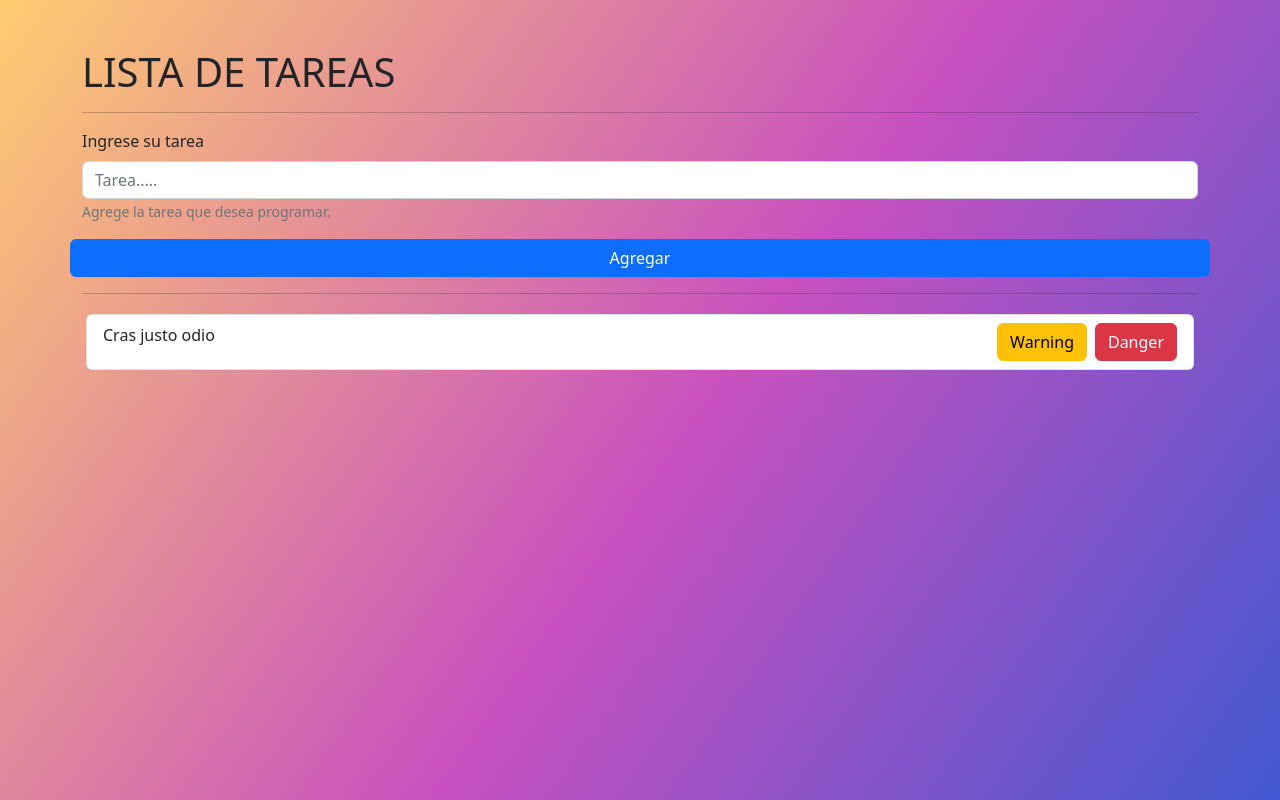
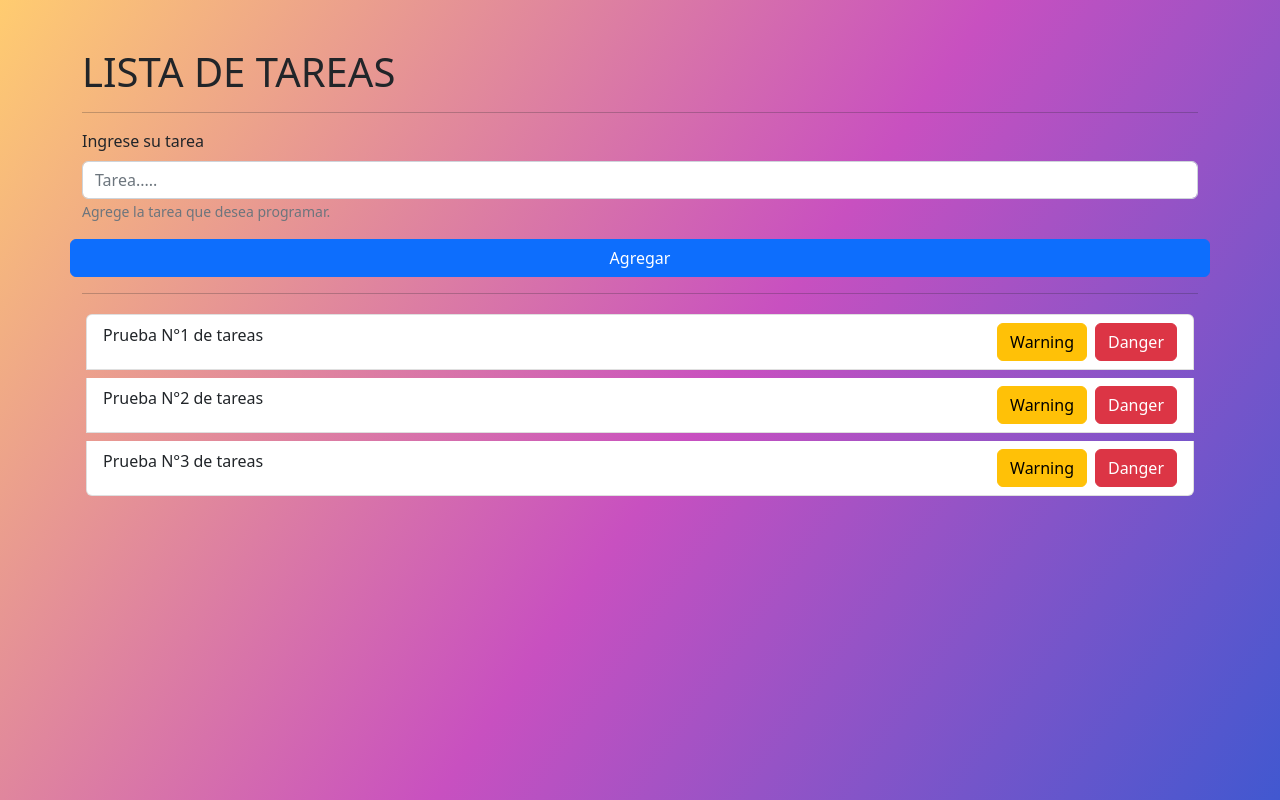
Before and after one commit to jlpereyra22/Lista-Tarea-Front, a React (Create React App) app: page / in a window 1280 px wide. Built offline with nearby package versions, Linux system fonts and the light colour scheme; data requests are answered from the project's data file.

Commit message:
terminado peticion get y reed de items tareas

```diff
--- a/db.json
+++ b/db.json
@@ -1,7 +1,7 @@
 {
-    "tareas":[
-        {"tarea":"Prueba N°1 de tareas"},
-        {"tarea":"Prueba N°2 de tareas"},
-        {"tarea":"Prueba N°3 de tareas"}
-    ]
+  "tareas": [
+    { "nombre": "Prueba N°1 de tareas" },
+    { "nombre": "Prueba N°2 de tareas" },
+    { "nombre": "Prueba N°3 de tareas" }
+  ]
 }
--- a/src/App.jsx
+++ b/src/App.jsx
@@ -12,6 +12,7 @@ function App() {
   useEffect(()=>{
     consultarApi().then((respuesta)=>{
       console.log(respuesta);
+      setTarea(respuesta);
     });
   },[]);
   return (
@@ -23,7 +24,7 @@ function App() {
       </section>
       <AgregarTarea />
       <hr />
-     <Tareas/>
+     <Tareas tarea={tarea}/>
     </Container>
     </section>
   );
--- a/src/components/Items.jsx
+++ b/src/components/Items.jsx
@@ -1,12 +1,16 @@
-import ListGroup from 'react-bootstrap/ListGroup';
+import ListGroup from "react-bootstrap/ListGroup";
 import Button from "react-bootstrap/Button";
 
-const Items = () => {
+const Items = ({ tarea }) => {
   return (
-    <ListGroup.Item className="d-flex justify-content-between m-1">Cras justo odio
-        <div><Button className='mx-2' variant="warning">Warning</Button>
+    <ListGroup.Item className="d-flex justify-content-between m-1">
+      {tarea.nombre}
+      <div>
+        <Button className="mx-2" variant="warning">
+          Warning
+        </Button>
         <Button variant="danger">Danger</Button>
-        </div>
+      </div>
     </ListGroup.Item>
   );
 };
--- a/src/components/Tareas.jsx
+++ b/src/components/Tareas.jsx
@@ -3,10 +3,11 @@ import Items from "./Items";
 
 
 
-const Tareas = () => {
+const Tareas = (props) => {
     return (
         <ListGroup>
-       <Items/>
+
+         {props.tarea.map((tarea,index)=><Items key={index} tarea={tarea}/>)}
 
       </ListGroup>
     );
```
Also changed, not shown: 1 other file (tests, documents, lock files or other folders).
